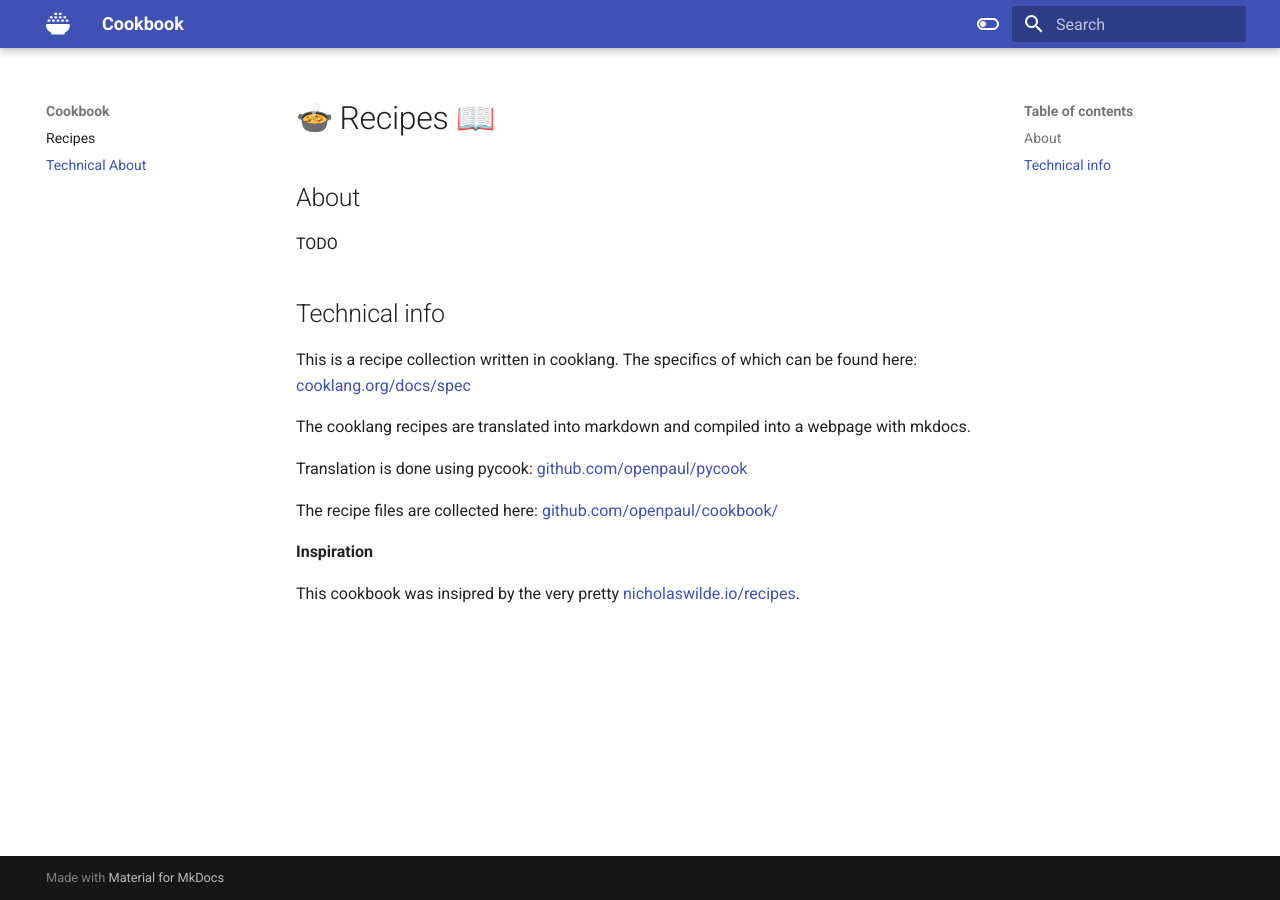
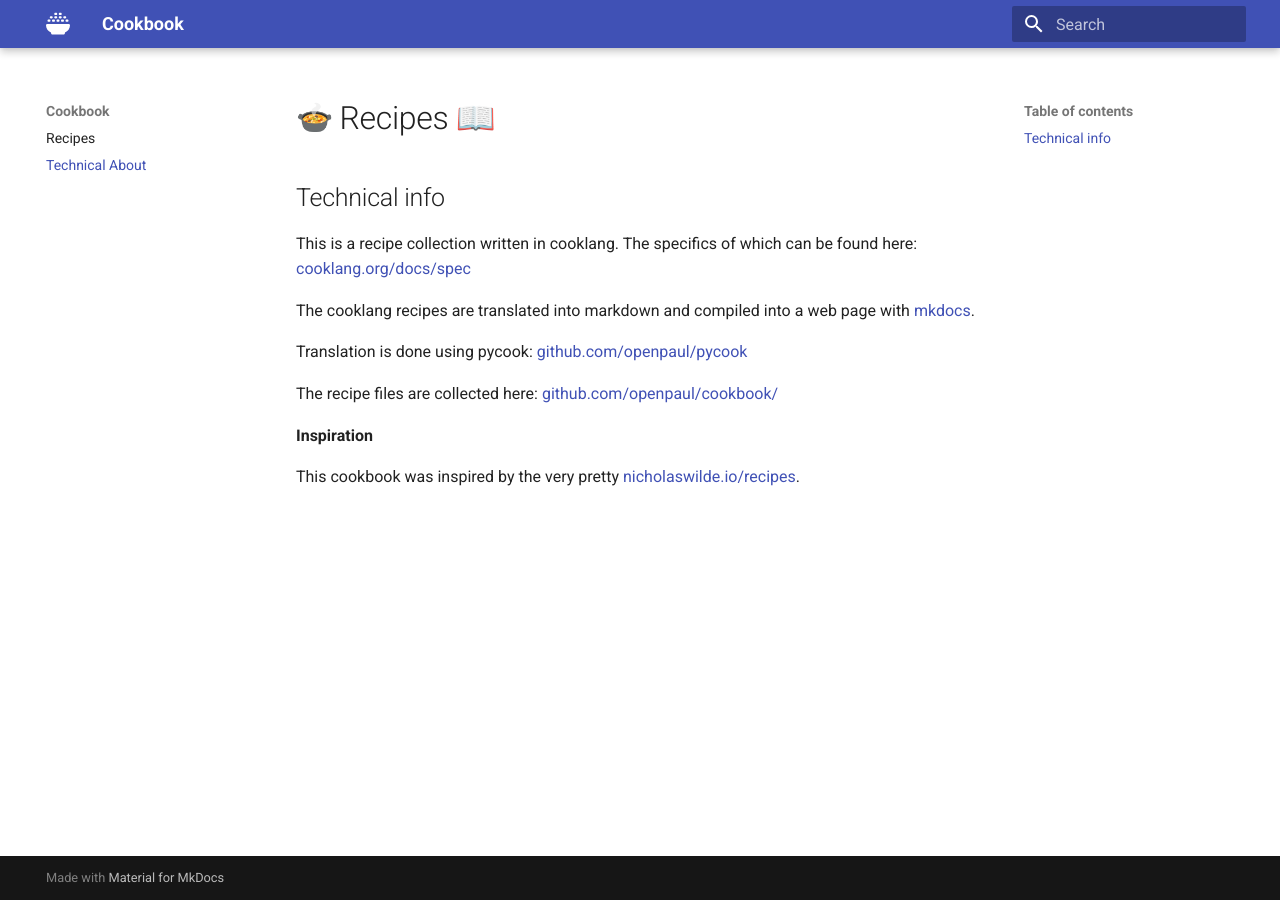
Before and after one commit to openpaul/cookbook, an MkDocs documentation site: the page built from docs/About.md, in a window 1280 px wide. Built offline with MkDocs 1.6.1 and Material for MkDocs 9.7.7, drawn with Linux system fonts in a browser that asks for light colours; emoji names are drawn with the system emoji font; plug-ins that fetch from the network failed and are left out.

Commit message:
more fixes

```diff
--- a/docs/About.md
+++ b/docs/About.md
@@ -4,8 +4,6 @@ title: Technical About
 
 # :stew: Recipes 📖
 
-## About
-TODO
 
 
 ## Technical info
@@ -13,7 +11,7 @@ TODO
 This is a recipe collection written in cooklang.
 The specifics of which can be found here: [cooklang.org/docs/spec](https://cooklang.org/docs/spec/)
 
-The cooklang recipes are translated into markdown and compiled into a webpage with mkdocs.
+The cooklang recipes are translated into markdown and compiled into a web page with [mkdocs](https://www.mkdocs.org/).
 
 Translation is done using pycook: [github.com/openpaul/pycook](https://github.com/openpaul/pycook)
 
@@ -22,4 +20,4 @@ The recipe files are collected here: [github.com/openpaul/cookbook/](https://git
 
 **Inspiration**
 
-This cookbook was insipred by the very pretty [nicholaswilde.io/recipes](https://nicholaswilde.io/recipes/).
+This cookbook was inspired by the very pretty [nicholaswilde.io/recipes](https://nicholaswilde.io/recipes/).
--- a/mkdocs.yml
+++ b/mkdocs.yml
@@ -9,16 +9,9 @@ theme:
   #favicon: assets/images/favicon.svg
 
   palette:
-    - media: "(prefers-color-scheme: light)"
-      scheme: default
-      toggle:
-        icon: material/toggle-switch-off-outline
-        name: Switch to dark mode
-    - media: "(prefers-color-scheme: dark)"
-      scheme: slate
-      toggle:
-        icon: material/toggle-switch
-        name: Switch to light mode
+    scheme: default
+    primary: indigo
+
   features:
     - navigation.tracking
     - navigation.expand
@@ -37,6 +30,8 @@ markdown_extensions:
 
 plugins:
   - search
+  - privacy:
+      cache: true
   - minify:
       minify_html: true
       minify_js: true
```
Also changed, not shown: docs/index.md (+2 -2 lines), 1 other file.
